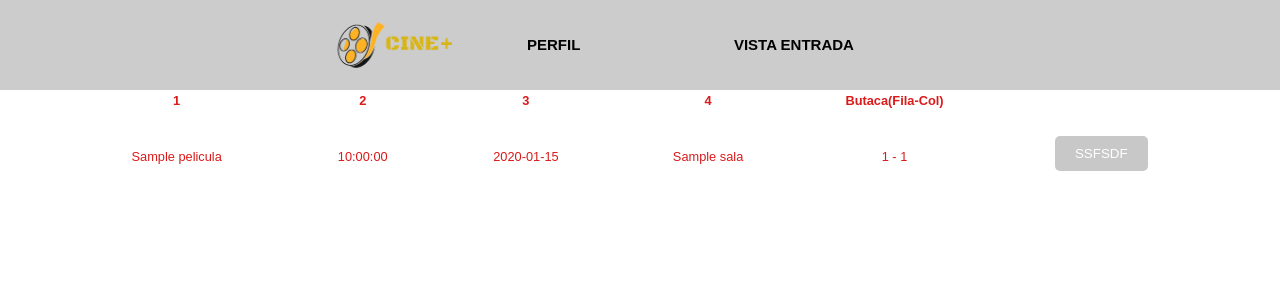
After one commit to pabloggarc/CineWeb, a PHP site: page /vista/reservas.php in a window 1280 px wide. The commit adds this page. Shown: the top 300 px of the page. Run offline with PHP 8.4, Linux system fonts and the light colour scheme; the visitor is signed in with stand-in values (Sample User, id 1); tables that the repository leaves empty hold one stand-in row (values such as "Sample post"); some libraries are stand-ins or nearby versions; some web fonts are replaced.

Commit message:
entradas

```diff
--- /dev/null
+++ b/controlador/controlador_ver_reservas.php
@@ -0,0 +1,37 @@
+<?php
+require_once("../modelo/Datos.php");
+require_once("../config.php");
+$bd = new Datos(DB_HOST, DB_NAME, DB_USER, DB_PASSWORD);
+$bd->conectar();
+
+
+session_start();
+$nick= $_SESSION['nick'];
+$lista_entradas=$bd->get_entrada_por_nick($nick);
+
+$nombre_pelicula = array();
+$hora = array();
+$dia = array();
+$sala = array();
+
+$butaca_fila=array();
+$butaca_columna=array();
+
+foreach ($lista_entradas as $entrada) {
+    $aux_fila=array();
+    $aux_columna=array();
+    $nombre_pelicula[]=$entrada['nombre'];
+    $hora[]=$entrada['hora'];
+    $dia[]=$entrada['dia'];
+    $sala[]=$entrada['sala'];
+    $lista_butacas=$bd->get_butaca_por_entrada($nick, $entrada['nombre'], $entrada['dia'], $entrada['hora'] ,$entrada['sala']);
+    foreach($lista_butacas as $b){
+        $aux_fila[]=$b['fila'];
+        $aux_columna[]=$b['columna'];
+    }
+    $butaca_fila[]=$aux_fila;
+    $butaca_columna[]=$aux_columna;
+}
+
+$bd->desconectar();
+?>
--- a/estilos.css
+++ b/estilos.css
@@ -48,3 +48,17 @@ table#tabla_butacas td {
     color: white;
     background-color: #ff0000;
 }
+
+
+table#tabla_entradas{
+    border-top-width: 10px;
+    border-right-width: 0px;
+    border-bottom-width: 10px;
+    border-left-width: 0px;
+    width: 90%;
+}
+
+table#tabla_entradas td {
+    text-align: center;
+    padding: 15px;
+}
--- a/estilosPerfil.css
+++ b/estilosPerfil.css
@@ -252,6 +252,12 @@ button:hover {
     padding: 30px;
 }
 
+.imagen-perfil{
+    display: flex;
+    justify-content: center;
+    align-items: center;
+}
+
 .profile-image {
     flex-shrink: 0;
     /* La imagen no se encogerá */
--- a/modelo/datos.php
+++ b/modelo/datos.php
@@ -122,5 +122,43 @@
                 return null;
             }
         }
+        public function eliminar_usuario_por_nick($nick){
+            $consulta = $this->ejecutar_consulta("DELETE FROM Usuario WHERE nick= '".$nick."'");
+        }
+
+
+        public function get_entrada_por_nick($nick){
+            $consulta = $this->ejecutar_consulta("select pelicula.nombre, pase.hora, pase.dia, sala.nombre as sala from entrada inner join usuario on usuario.id = entrada.id_usuario
+            inner join pase on pase.id = entrada.id_pase_sesion inner join sala on sala.id = entrada.id_sala_sesion inner join pelicula on
+            pelicula.id = entrada.id_pelicula_sesion WHERE usuario.nick= '".$nick."' group by pelicula.nombre, pase.hora, pase.dia, sala.nombre;");
+            if(!empty($consulta)){
+                return $consulta;
+            }else{
+                return null;
+            }
+        }
+
+        public function get_butaca_por_entrada($nick, $pelicula, $dia_pase, $hora_pase, $sala){
+            $consulta = $this->ejecutar_consulta("select entrada.id_butaca, butaca.fila, butaca.columna from entrada inner join usuario on usuario.id = entrada.id_usuario
+            inner join pase on pase.id = entrada.id_pase_sesion inner join sala on sala.id = entrada.id_sala_sesion inner join pelicula on
+            pelicula.id = entrada.id_pelicula_sesion inner join butaca on butaca.id = entrada.id_butaca  WHERE usuario.nick= '".$nick."' and pelicula.nombre = '".$pelicula."' and pase.hora = '".$hora_pase."'
+            and pase.dia = '".$dia_pase."' and sala.nombre= '".$sala."';");
+            if(!empty($consulta)){
+                return $consulta;
+            }else{
+                return null;
+            }
+        }
+
+
+        public function eliminar_entrada_por_pelicula($nick, $pelicula, $dia_pase, $hora_pase, $sala){
+            $consulta = $this->ejecutar_consulta("delete from entrada where id_usuario = (select id from usuario where nick = 'ana') and id_pelicula_sesion = (select id from pelicula where nombre = 'Aquamam')
+            and id_sala_sesion = (select id from sala where nombre = 'B') and id_pase_sesion = (select id from pase where hora = '17:00:00' and dia = '2024-05-01')");
+            if(!empty($consulta)){
+                return $consulta;
+            }else{
+                return null;
+            }
+        }
     }
 ?>
--- /dev/null
+++ b/vista/reservas.php
@@ -0,0 +1,59 @@
+<?php
+// Incluye el contenido de pagina1.php
+include '../controlador/controlador_ver_reservas.php';
+?>
+
+<!DOCTYPE html>
+<!--
+Click nbfs://nbhost/SystemFileSystem/Templates/Licenses/license-default.txt to change this license
+Click nbfs://nbhost/SystemFileSystem/Templates/JSP_Servlet/Html.html to edit this template
+-->
+<html>
+    <head>
+        <title>Información del usuario</title>
+        <meta charset="UTF-8">
+        <meta name="viewport" content="width=device-width, initial-scale=1.0">
+        <link rel="stylesheet" href="../estilosPerfil.css">
+        <link rel="stylesheet" href="https://cdnjs.cloudflare.com/ajax/libs/font-awesome/6.0.0/css/all.min.css"
+              crossorigin="anonymous" />
+        <link rel="stylesheet" href="../estilos.css">
+
+    </head>
+    <body>
+        <nav>
+            <img src="./imagenes/CINE+.png" class="logo" alt="Logo de la página">
+            <div class="opciones">
+                <a href="perfil.php">PERFIL</a>
+                <a href="reservas.php">VISTA ENTRADA</a>
+            </div>
+        </nav>
+
+        <table class="table" name="tabla_entradas" id="tabla_entradas">
+            <tr>
+                <th>1</th>
+                <th>2</th>
+                <th>3</th>
+                <th>4</th>
+                <th>Butaca(Fila-Col)</th>
+
+</tr>
+        <?php
+        for ($i = 0; $i < count($nombre_pelicula); $i++) {
+            echo "<tr>";
+            echo "<td><br>".$nombre_pelicula[$i]."</td>";
+            echo "<td><br>".$hora[$i]."</td>";
+            echo "<td><br>".$dia[$i]."</td>";
+            echo "<td><br>".$sala[$i]."</td>";
+            for ($j = 0; $j < count($butaca_fila[$i]); $j++) {
+                echo "<td><br>".$butaca_fila[$i][$j]. " - ".$butaca_columna[$i][$j]."</td>";
+            }
+            echo "<td><button>SSFSDF</button></td>";
+
+            echo "</tr>";
+        }
+        ?>
+    </table>
+    </body>
+
+
+</html>
```
Also changed, not shown: controlador/controlador_cerrar_sesion.php (added, +10 -0 lines), controlador/controlador_eliminar_cuenta.php (added, +20 -0 lines), login.php (+8 -1 lines), vista/perfil.php (+13 -3 lines).
